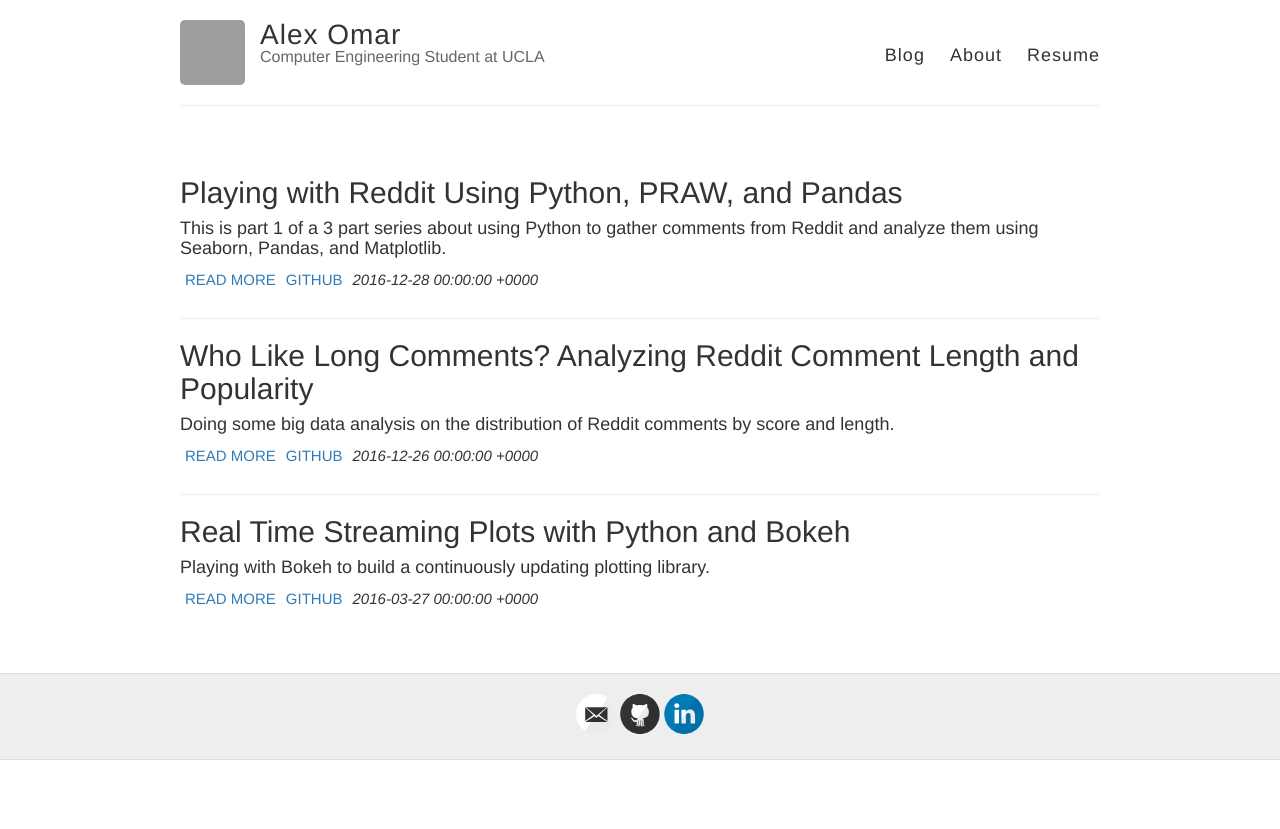
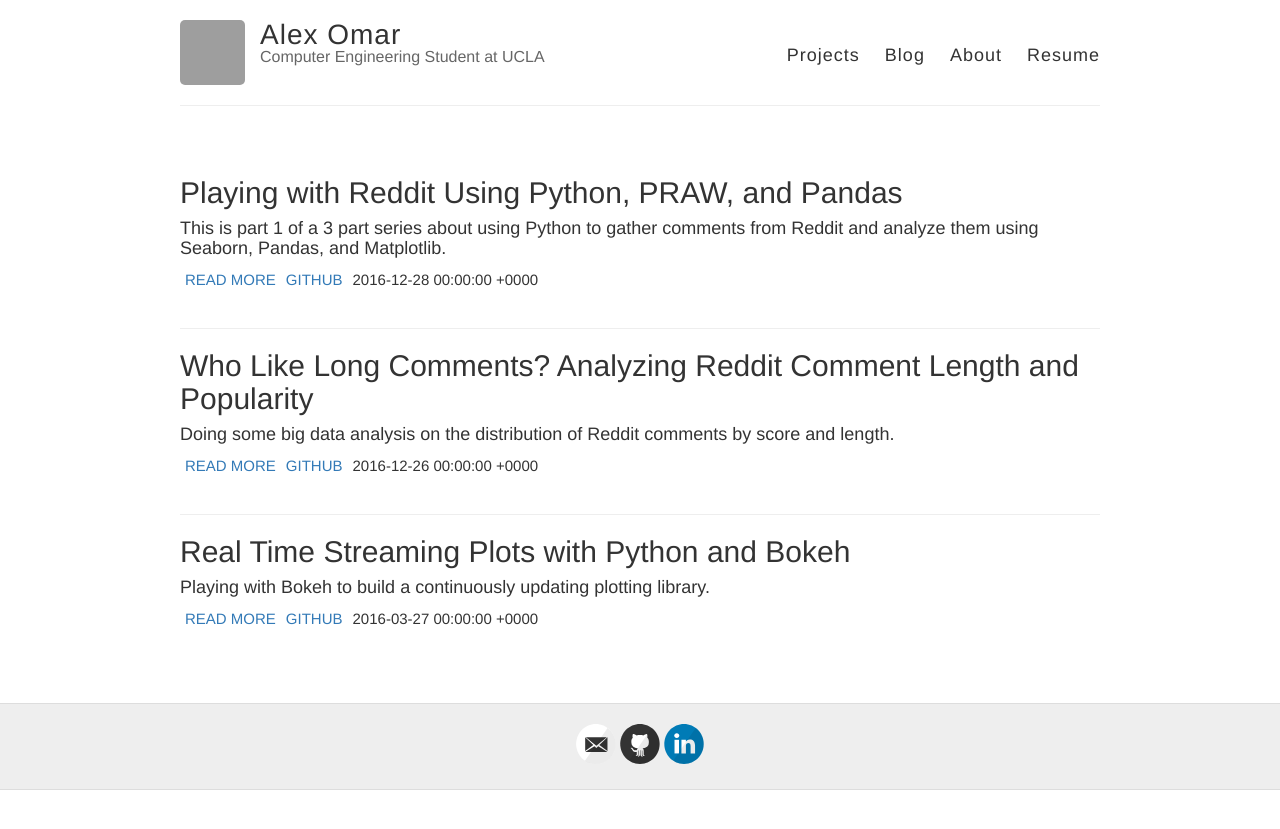
Before and after one commit to atomar94/atomar94.github.io, a Jekyll site: the page built from index.html, in a window 1280 px wide. Shown: the top 829 px of the page. Built offline with Jekyll 4.4.1, drawn with Linux system fonts in a browser that asks for light colours; grey boxes are pictures that could not be loaded.

Commit message:
Added projects to nav tab, changed colors

```diff
--- a/_layouts/default.html
+++ b/_layouts/default.html
@@ -28,6 +28,7 @@
           </div>
 
           <nav>
+            <a href="{{ site.baseurl }}/projects">Projects</a>
             <a href="{{ site.baseurl }}/">Blog</a>
             <a href="{{ site.baseurl }}/about">About</a>
             <a href="{{ site.baseurl }}/content/AlexOmarResume.pdf">Resume</a>
--- a/index.html
+++ b/index.html
@@ -14,7 +14,7 @@ layout: default
       <div class="post-footer">
         <a href="{{ site.baseurl }}{{ post.url }}" class="post-footer-text">Read More</a>
         <a href="https://www.github.com/atomar94/{{ post.github }}" class="post-footer-text">Github</a>
-        <em class="post-footer-text">{{ post.date }}</em>
+        <p class="post-footer-text">{{ post.date }}</p>
       </div>
     </article>
   {% endfor %}
--- a/style.scss
+++ b/style.scss
@@ -54,7 +54,7 @@ h1 {
 h2 {
   font-size: 24px;
   a {
-    color: inherit;
+    color: $darkGray;
   }
 }
 
```
